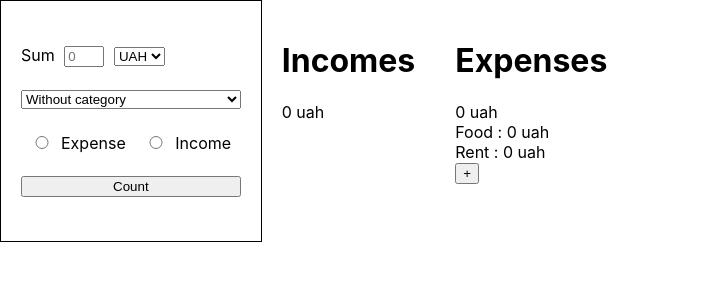
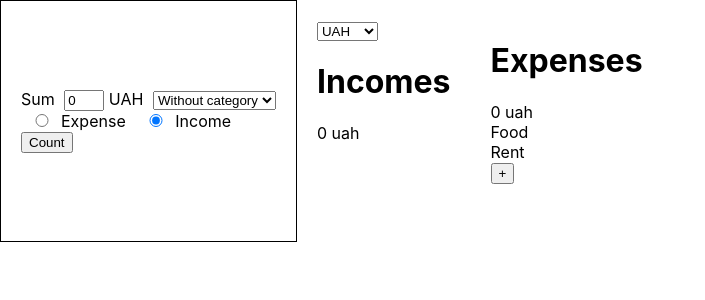
Before and after one commit to Fidelya1988/acounting, a React (Create React App) app: page / in a window 1280 px wide. Shown: the top 300 px of the page, without its empty margins (0-705 px from the left). Built offline with nearby package versions, Linux system fonts and the light colour scheme.

Commit message:
functionality

```diff
--- a/package.json
+++ b/package.json
@@ -12,6 +12,7 @@
     "@types/react": "^16.9.0",
     "@types/react-dom": "^16.9.0",
     "@types/react-redux": "^7.1.7",
+    "formik": "^2.2.9",
     "react": "^17.0.2",
     "react-dom": "^17.0.2",
     "react-redux": "^7.2.0",
--- a/src/App.jsx
+++ b/src/App.jsx
@@ -1,107 +1,73 @@
 // import { isBlock } from "typescript";
-import React from "react";
+import React, { useState } from "react";
 import styles from "./app.module.css";
-import { useSelector, useDispatch } from "react-redux";
-import { changeIncome, changeExpense } from "./store/toolkitReducer";
-import { changeSum } from "./store/categoriesReducer";
-import { setCurrency } from "./store/currencyReducer";
+import { useSelector} from "react-redux";
+import CountingForm from "./Form/CountingForm";
+import { setCoeff } from "./store/categoriesReducer";
+const sliceSum = (sum) => {
+  const i = sum.indexOf(".");
+  return i !== -1 ? sum.slice(0, i + 3) : sum;
+};
+const useNewSum = (array, currency, setNewValue, sliceSum) => {
+  React.useEffect(() => {
+    array.find((el) => {
+      console.log(currency);
+      if (el.name === currency) {
+        const editedSum = sliceSum(String(el.sum));
+        setNewValue(String(editedSum));
+      }
+    });
+  }, [array, setNewValue, currency, sliceSum]);
+};
 function App() {
-  const dispatch = useDispatch();
   const { income, expense } = useSelector((state) => state.toolkit);
-  const { categories } = useSelector((state) => state.categories);
-  const { currentCurrency, exchangeRates } = useSelector(
-    (state) => state.currency
-  );
-  const prevCurrencyRef = React.useRef();
-  React.useEffect(() => {
-    prevCurrencyRef.current = currentCurrency;
-  }, [currentCurrency]);
+  const { categories} = useSelector((state) => state.categories);
+  const [currency, setCurrency] = useState("uah");
+  const [newIncome, setNewIncome] = useState();
+  const [newExpense, setNewExpense] = useState();
 
-  const prevCurrency = prevCurrencyRef.current;
-  React.useEffect(() => {
-    if (prevCurrency === "usd" && currentCurrency === "uah") {
-      {
-        dispatch(changeIncome({ data: Math.floor(income * exchangeRates.uah) }));
-        dispatch(changeExpense({ data: income * exchangeRates.uah }));
-      }
-    }
-
-    prevCurrency === "uah" &&
-      currentCurrency === "usd" &&
-      dispatch(changeIncome({ data: income / exchangeRates.uah }));
-    console.log(exchangeRates.uah);
-  }, [prevCurrency, currentCurrency, dispatch, exchangeRates, income]);
-  const handleSubmit = (e) => {
-    e.preventDefault();
-    const formData = new FormData(e.target);
-    const values = Object.fromEntries(formData);
-
-    const { introduce, currency, category, type } = values;
-
-    type === "expense" && dispatch(changeExpense({ data: introduce }));
-    type === "income" && dispatch(changeIncome({ data: introduce }));
-    dispatch(changeSum({ name: category, sum: introduce }));
-    dispatch(setCurrency({ currency }));
-  };
   const categoriesExspenses = categories.map(
     (c) =>
       c.type === "expense" && (
         <div key={c.id}>
-          {c.name} : {c.sum} {currentCurrency}
+          {c.name}
         </div>
       )
   );
-  const categoriesSelectExpense = categories.map(
-    (c) =>
-      c.type === "expense" && (
-        <option key={c.id} id={c.id} value={c.name}>
-          {c.name}
-        </option>
-      )
+
+  const currencyChange = React.useCallback(
+    (e) => {
+      const current = e.target.value;
+
+      income.find((el) => {
+        if (el.name === current) {
+          setCurrency(el.name);
+        }
+      });
+    },
+    [income, setCurrency]
   );
-
+  useNewSum(income, currency, setNewIncome, sliceSum);
+  useNewSum(expense, currency, setNewExpense, sliceSum);
   return (
     <div className={styles.app}>
-      <form onSubmit={(e) => handleSubmit(e)} method="post" id="c-form">
-        <>
-          <div className={styles.introduce}>
-            <label htmlFor="introduce">Sum</label>
-            <input
-              type="text"
-              id="introduce"
-              name="introduce"
-              placeholder="0"
-            />
-            <select id="currency" name="currency">
-              <option value="uah">UAH</option>
-              <option value="usd">USD</option>
-            </select>
-          </div>
-          <select id="category" name="category">
-            <option accessKey="0" value="Without">
-              Without category
-            </option>
-            {categoriesSelectExpense}
-          </select>
-          <div>
-            <input type="radio" id="expense" name="type" value="expense" />
-            <label htmlFor="expense">Expense</label>
-            <input type="radio" id="income" name="type" value="income" />
-            <label htmlFor="income">Income</label>
-          </div>
-        </>
-
-        <button type="submit" id="c-form">
-          Count
-        </button>
-      </form>
+      <CountingForm />
       <div className={styles.block}>
+        <select
+          id="currency"
+          name="currency"
+          onChange={(e) => currencyChange(e)}
+        >
+          <option value="uah">UAH</option>
+          <option value="usd">USD</option>
+          <option value="euro">EURO</option>
+        </select>
         <h1>Incomes</h1>
-        <span>{income}</span> {currentCurrency}
+        <span>{newIncome ? newIncome : 0}</span> {currency}
       </div>{" "}
       <div className={styles.block}>
         <h1>Expenses</h1>
-        <span>{expense}</span> {currentCurrency}
+        <span> {newExpense ? newExpense : 0}</span> {currency}
         <div> {categoriesExspenses}</div>
         <button>+</button>
       </div>
--- /dev/null
+++ b/src/Form/CountingForm.jsx
@@ -0,0 +1,78 @@
+// import { isBlock } from "typescript";
+import React from "react";
+import styles from "../app.module.css";
+import { useSelector, useDispatch } from "react-redux";
+import { changeIncome, changeExpense } from "../store/toolkitReducer";
+import { changeSum } from "../store/categoriesReducer";
+
+import { Formik, Form, Field } from "formik";
+const validation = (values) => {
+  const errors = {};
+  values.introduce.match(!/[0-9]/) && (errors.introduce = "error");
+};
+
+export default function CountingForm() {
+  const dispatch = useDispatch();
+
+  const { categories } = useSelector((state) => state.categories);
+  const { currentCurrency } = useSelector((state) => state.currency);
+
+  const handleSubmit = React.useCallback(
+    (introduce,  category, type) => {
+      type === "expense" && dispatch(changeExpense({ data: introduce }));
+      type === "income" && dispatch(changeIncome({ data: introduce }));
+      dispatch(changeSum({ name: category, sum: introduce }));
+    },
+    [dispatch]
+  );
+
+  const categoriesSelectExpense = categories.map(
+    (c) =>
+      c.type === "expense" && (
+        <option key={c.id} id={c.id} value={c.name}>
+          {c.name}
+        </option>
+      )
+  );
+
+  return (
+    <Formik
+      initialValues={{
+        introduce: 0,
+
+        category: "Without",
+        type: "income",
+      }}
+      validat={validation}
+      onSubmit={(values) => {
+        alert(JSON.stringify(values, null, 2));
+        const { introduce, category, type } = values;
+        handleSubmit(introduce, category, type);
+      }}
+    >
+      <Form>
+        <div className={styles.introduce}>
+          <label htmlFor="introduce">Sum</label>
+          <Field type="text" id="introduce" name="introduce" />
+
+          {" " + currentCurrency.toUpperCase()}
+          <Field component="select" id="category" name="category">
+            <option value="Without">Without category</option>
+            {categoriesSelectExpense}
+          </Field>
+          <div>
+            <label>
+              <Field type="radio" name="type" value="expense" />
+              Expense
+            </label>
+            <label>
+              <Field type="radio" name="type" value="income" />
+              Income
+            </label>
+          </div>
+          <button type="submit">Count</button>
+        </div>
+      </Form>
+    </Formik>
+  );
+}
--- /dev/null
+++ b/src/helpers/getSum.js
@@ -0,0 +1,5 @@
+export const getSum = (data,array)=> {
+    const expesneChanging = Number(data);
+    const newArray = array.map(el=>( {...el, sum: el.sum+= expesneChanging/el.ratio }))
+   return newArray
+  }
--- a/src/store/categoriesReducer.js
+++ b/src/store/categoriesReducer.js
@@ -1,12 +1,30 @@
 import { createSlice } from "@reduxjs/toolkit";
-
 
 const categoriesSlice = createSlice({
   name: "categories",
   initialState: {
+    coefficient: 1,
     categories: [
-      { name: "Food", id: "1", type: "expense", sum: 0 },
-      { name: "Rent", id: "2", type: "expense", sum: 0 },
+      {
+        name: "Food",
+        id: "1",
+        type: "expense",
+        sum: [
+          { name: "uah", ratio: 1, sum: 0 },
+          { name: "usd", ratio: 26.9, sum: 0 },
+          { name: "euro", ratio: 31.56, sum: 0 },
+        ],
+      },
+      {
+        name: "Rent",
+        id: "2",
+        type: "expense",
+        sum: [
+          { name: "uah", ratio: 1, sum: 0 },
+          { name: "usd", ratio: 26.9, sum: 0 },
+          { name: "euro", ratio: 31.56, sum: 0 },
+        ],
+      },
     ],
   },
   reducers: {
@@ -18,14 +36,19 @@ const categoriesSlice = createSlice({
         (el) => el.id !== action.payload.id
       );
     },
+    setCoeff(state, action) {
+      state.coefficient = action.payload.coefficient;
+    },
     changeSum(state, action) {
-
       state.categories.forEach((el) =>
-        el.name === action.payload.name ? (el.sum += Number(action.payload.sum)) : el
+        el.name === action.payload.name
+          ? (el.sum += Number(action.payload.sum) * Number(el.coefficient))
+          : el
       );
     },
   },
 });
 
 export default categoriesSlice.reducer;
-export const { addCategory, deleteCategory, changeSum } = categoriesSlice.actions;
+export const { addCategory, deleteCategory, changeSum, setCoeff } =
+  categoriesSlice.actions;
--- a/src/store/currencyReducer.js
+++ b/src/store/currencyReducer.js
@@ -1,19 +1,28 @@
 import { createSlice } from "@reduxjs/toolkit";
-
 
 const currencySlice = createSlice({
   name: "currency",
   initialState: {
-    currentCurrency: 'uah',
-    exchangeRates: {uah: 26.9, usd: 1}
+    currentCurrency: "uah",
+    exchangeRates: [
+      { name: "uah", ratio: 1, active: true, },
+      { name: "usd", ratio: 26.9, active: false },
+      { name: "euro", ratio: 31.56, active: false },
+    ],
   },
   reducers: {
     setCurrency(state, action) {
-      state.currentCurrency= action.payload.currency
+      state.currentCurrency = action.payload.data;
     },
-
+    setExchangeRates(state, action) {
+      state.exchangeRates = state.exchangeRates.map((el) =>
+        el.name === action.payload.data
+          ? { ...el, active: true }
+          : { ...el, active: false }
+      );
+    },
   },
 });
 
 export default currencySlice.reducer;
-export const { setCurrency } = currencySlice.actions;
+export const { setCurrency, setExchangeRates } = currencySlice.actions;
--- a/src/store/toolkitReducer.js
+++ b/src/store/toolkitReducer.js
@@ -1,20 +1,30 @@
-import {  createSlice } from "@reduxjs/toolkit";
-
-
+import { createSlice } from "@reduxjs/toolkit";
+import { getSum } from "../helpers/getSum";
 const toolkitSlice = createSlice({
   name: "toolkit",
-  initialState: { income: 0, expense: 0 },
-  reducers:{
-    changeIncome(state,action) {
-      const incomeChanging =Number(action.payload.data)
-      state.income = state.income + incomeChanging;
+  initialState: {
+    income: [
+      { name: "uah", ratio: 1, sum: 0 },
+      { name: "usd", ratio: 26.9, sum: 0 },
+      { name: "euro", ratio: 31.56, sum: 0 },
+    ],
+    expense: [
+      { name: "uah", ratio: 1, sum: 0 },
+      { name: "usd", ratio: 26.9, sum: 0 },
+      { name: "euro", ratio: 31.56, sum: 0 },
+    ],
+  },
+  reducers: {
+    changeIncome(state, action) {
+      state.income = getSum(action.payload.data, state.income);
     },
-    changeExpense(state,action) {
-      const expesneChanging =Number(action.payload.data)
-   state.expense  += expesneChanging;
-    }
-  }
+
+    changeExpense(state, action) {
+      state.expense = getSum(action.payload.data, state.expense);
+    },
+  },
 });
-console.log(toolkitSlice)
-export default toolkitSlice.reducer
-export const  {changeIncome, changeExpense} = toolkitSlice.actions
+console.log(toolkitSlice);
+export default toolkitSlice.reducer;
+export const { changeIncome, changeExpense, replaceIncome } =
+  toolkitSlice.actions;
```
Also changed, not shown: 1 other file (tests, documents, lock files or other folders).
